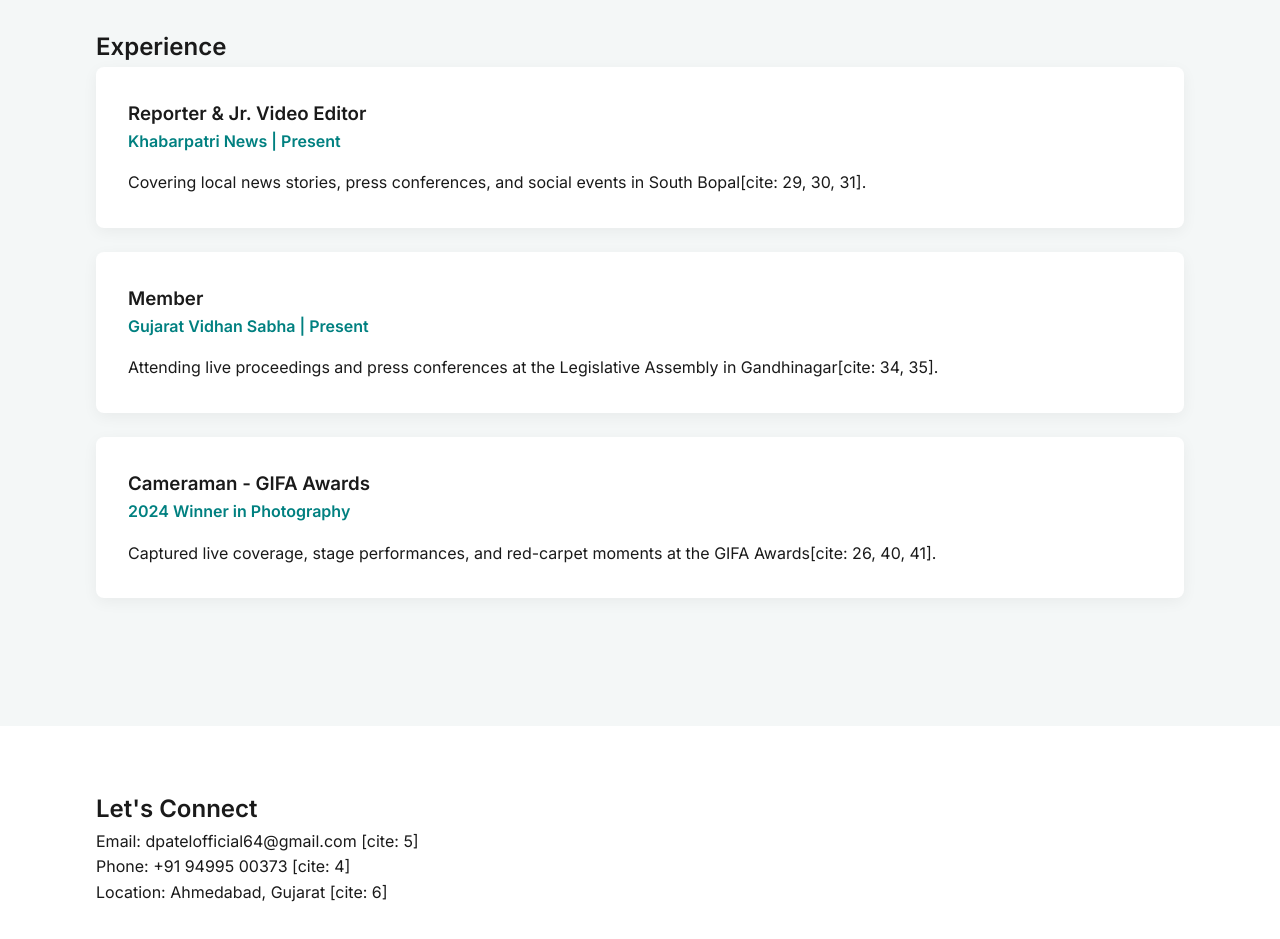
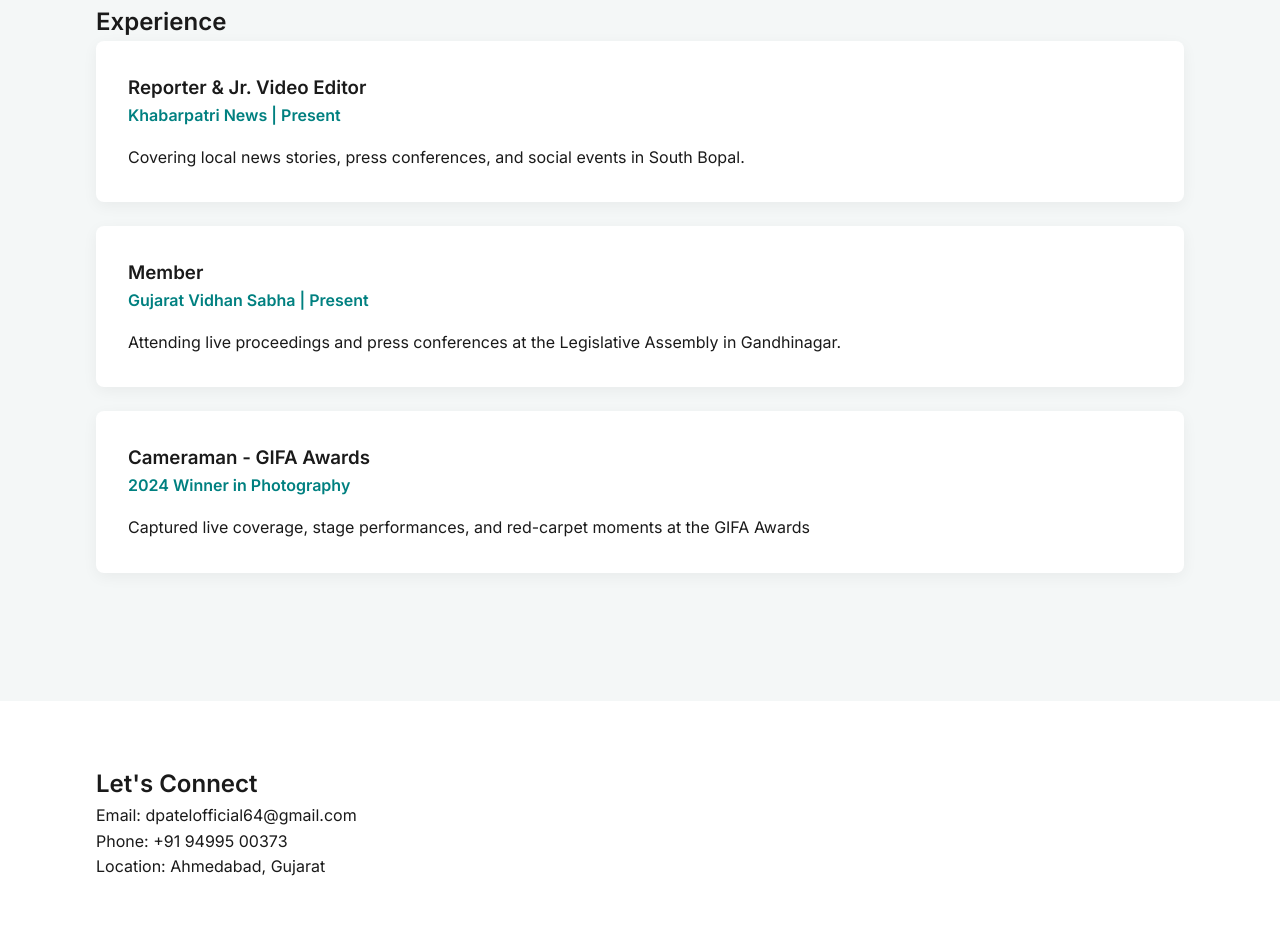
Before and after one commit to aayushb007/daksh-patel, a plain HTML site: page index.html in a window 1280 px wide. Shown: the part 1085-2024 px from the top of the page. Drawn offline with nearby package versions, Linux system fonts and the light colour scheme.

Commit message:
Remove citations from profile and contact detail

```diff
--- a/index.html
+++ b/index.html
@@ -38,7 +38,7 @@
             <h2>Profile</h2>
         </div>
         <div class="content-box">
-            <p>Interested in covering impactful news and connecting with communities[cite: 8]. Skilled in Photography, Videography, and Social Media Management[cite: 10, 11, 37].</p>
+            <p>Interested in covering impactful news and connecting with communities. Skilled in Photography, Videography, and Social Media Management.</p>
             <div class="skills-grid">
                 <span>News Reporting</span>
                 <span>Video Editing</span>
@@ -57,19 +57,19 @@
             <div class="timeline-item">
                 <h3>Reporter & Jr. Video Editor</h3>
                 <span class="org">Khabarpatri News | Present</span>
-                <p>Covering local news stories, press conferences, and social events in South Bopal[cite: 29, 30, 31].</p>
+                <p>Covering local news stories, press conferences, and social events in South Bopal.</p>
             </div>
 
             <div class="timeline-item">
                 <h3>Member</h3>
                 <span class="org">Gujarat Vidhan Sabha | Present</span>
-                <p>Attending live proceedings and press conferences at the Legislative Assembly in Gandhinagar[cite: 34, 35].</p>
+                <p>Attending live proceedings and press conferences at the Legislative Assembly in Gandhinagar.</p>
             </div>
 
             <div class="timeline-item">
                 <h3>Cameraman - GIFA Awards</h3>
                 <span class="org">2024 Winner in Photography</span>
-                <p>Captured live coverage, stage performances, and red-carpet moments at the GIFA Awards[cite: 26, 40, 41].</p>
+                <p>Captured live coverage, stage performances, and red-carpet moments at the GIFA Awards</p>
             </div>
         </div>
     </section>
@@ -77,9 +77,9 @@
     <footer id="contact">
         <div class="container">
             <h2>Let's Connect</h2>
-            <p>Email: dpatelofficial64@gmail.com [cite: 5]</p>
-            <p>Phone: +91 94995 00373 [cite: 4]</p>
-            <p>Location: Ahmedabad, Gujarat [cite: 6]</p>
+            <p>Email: dpatelofficial64@gmail.com </p>
+            <p>Phone: +91 94995 00373 </p>
+            <p>Location: Ahmedabad, Gujarat </p>
         </div>
     </footer>
 
```
